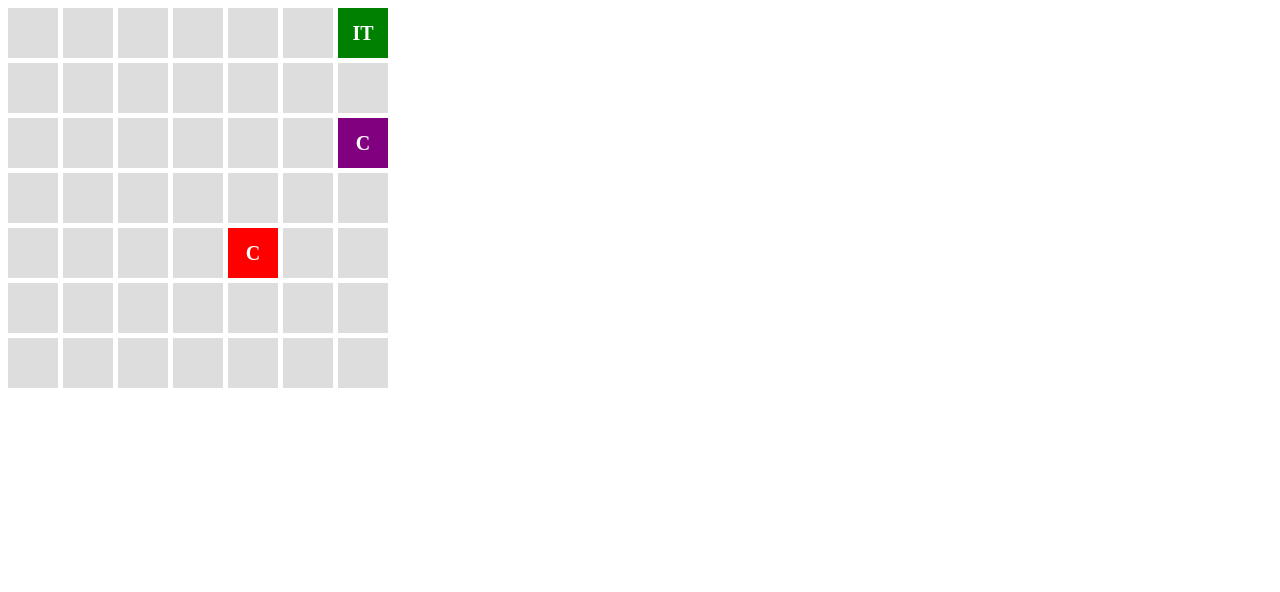
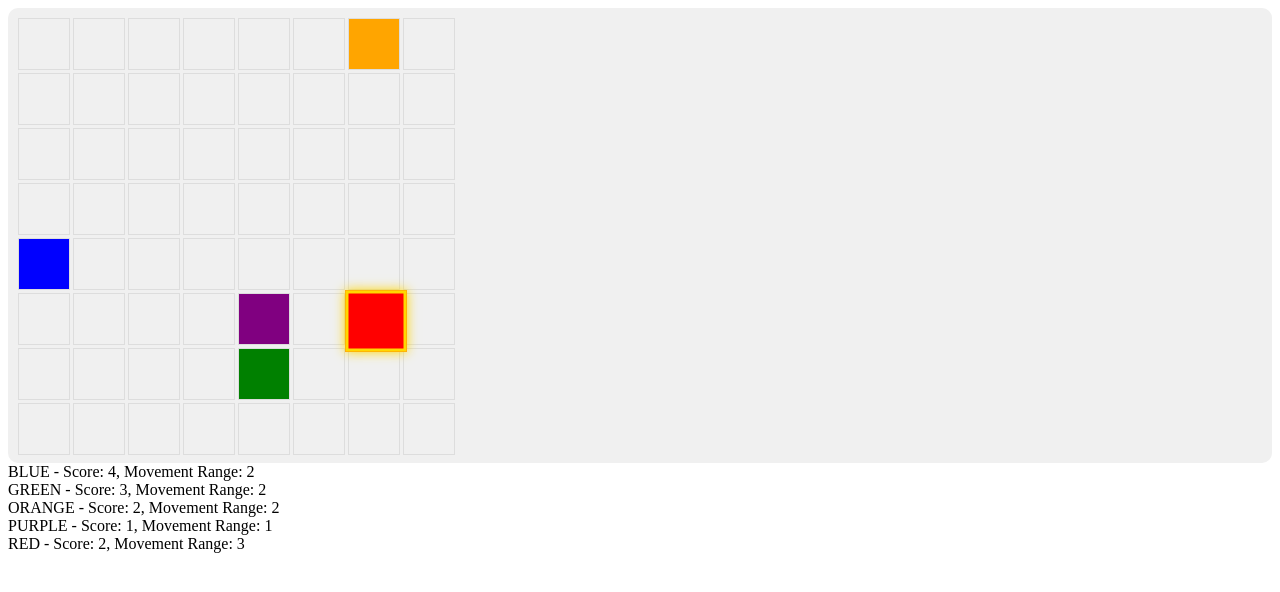
Before and after one commit to Broodercode/AIchase, a plain HTML site: page index.html in a window 1280 px wide. Drawn offline with Linux system fonts and the light colour scheme.

Commit message:
score and movement alterable

```diff
--- a/index.html
+++ b/index.html
@@ -8,6 +8,14 @@
 </head>
 <body>
     <div id="grid"></div>
+    <div id="scores">
+        <div id="blue-score">BLUE - Score: 0, Move Distance: 2</div>
+        <div id="green-score">GREEN - Score: 0, Move Distance: 1</div>
+        <div id="orange-score">ORANGE - Score: 0, Move Distance: 1</div>
+        <div id="purple-score">PURPLE - Score: 0, Move Distance: 1</div>
+        <div id="red-score">RED - Score: 0, Move Distance: 3</div>
+    </div>
+
     <script src="script.js"></script>
 </body>
 </html>
--- a/script.js
+++ b/script.js
@@ -1,20 +1,29 @@
+
 document.addEventListener("DOMContentLoaded", function () {
-    const grid = document.getElementById('grid');
-    let s1Cell = [0, 0]; // Starting position of S1
-    let s2Cell = [6, 6]; // Starting position of S2
-    let s3Cell = [1, 1]; // Starting position of S3
-    let s4Cell = [5, 5]; // Starting position of S4
-    let dCell = [3, 3]; // Starting position of D
-    let obstacleCell = [6, 3]; // Starting position of the obstacle
-    let movingUp = true; // Direction of movement for the obstacle
-    let s1MoveDistance = 1; // Movement distance for S1
-    let s2MoveDistance = 1; // Movement distance for S2
-    let dMoveDistance = 2; // Movement distance for D
-    let gameActive = true; // Tracks if the game is active
+        const grid = document.getElementById('grid');
+        const GRID_ROWS = 8; // Adjust the number of rows here
+        const GRID_COLS = 8; // Adjust the number of columns here
+
+        // Dynamically set the grid layout based on the constants
+        grid.style.gridTemplateRows = `repeat(${GRID_ROWS}, 50px)`;
+        grid.style.gridTemplateColumns = `repeat(${GRID_COLS}, 50px)`;
+
+        let entities = [
+            { cell: [0, 0], isIt: false, moveDistance: 2, name: 'blue', score: 0 },
+            { cell: [6, 6], isIt: false, moveDistance: 2, name: 'green', score: 0 },
+            { cell: [1, 1], isIt: false, moveDistance: 2, name: 'orange', score: 0 },
+            { cell: [5, 5], isIt: false, moveDistance: 1, name: 'purple', score: 0 },
+            { cell: [3, 3], isIt: true, moveDistance: 3, name: 'red', score: 0 }
+        ];
+
+    let obstacleCell = [6, 3];
+    let movingUp = true;
+    let gameActive = true;
+    let transferCounter = 0;
 
     // Initialize the grid
-    for (let i = 0; i < 7; i++) {
-        for (let j = 0; j < 7; j++) {
+    for (let i = 0; i < GRID_ROWS; i++) {
+        for (let j = 0; j < GRID_COLS; j++) {
             const cell = document.createElement('div');
             cell.classList.add('cell');
             cell.dataset.row = i;
@@ -23,259 +32,200 @@ document.addEventListener("DOMContentLoaded", function () {
         }
     }
 
-    updateObstacle(); // Initialize the obstacle's position
-    updateCells();
-    gameLoop();
+
 
     function gameLoop() {
         if (!gameActive) return;
 
-        const initialDPosition = [...dCell];
+        entities.forEach(entity => {
+            moveEntity(entity);
+            checkForCapture(entity);
+        });
+
         updateObstacle();
+        updateCells();
+        setTimeout(gameLoop, 300);
+    }
+    function moveEntity(entity) {
+        if (entity.isIt) {
+            // "IT" entity takes two consecutive moves
+            for (let i = 0; i < entity.moveDistance; i++) {
+                makeItMove(entity);
+            }
+        } else {
+            // Non-"IT" entities move towards the "IT" entity
+            for (let i = 0; i < entity.moveDistance; i++) {
+                moveToCaptureIt(entity);
+            }
 
-        moveS1AndCheck();
-        setTimeout(() => {
-            moveS2AndCheck();
-            setTimeout(() => {
-                moveS3AndCheck();
-                setTimeout(() => {
-                    moveS4AndCheck();
-                    setTimeout(() => {
-                        moveD();
-                        setTimeout(() => {
-                            moveD(initialDPosition);
-                            setTimeout(gameLoop, 400);
-                        }, 200);
-                    }, 200);
-                }, 200);
-            }, 200);
-        }, 200);
+        }
+    }
+
+    function makeItMove(entity) {
+        let potentialMoves = [
+            [entity.cell[0] + 1, entity.cell[1]],
+            [entity.cell[0] - 1, entity.cell[1]],
+            [entity.cell[0], entity.cell[1] + 1],
+            [entity.cell[0], entity.cell[1] - 1]
+        ];
+
+        // Filter out invalid moves
+        potentialMoves = potentialMoves.filter(move => isValidMove(move, entity));
+
+        // If there are no valid moves, the "IT" entity is stuck and doesn't move
+        if (potentialMoves.length === 0) return;
+
+        // Choose the move that maximizes the distance from the closest non-"IT" entity
+        let farthestMove = entity.cell;
+        let maxDistance = -Infinity;
+
+        potentialMoves.forEach(move => {
+            let minDistanceToNonIt = Math.min(...entities.filter(e => !e.isIt).map(e => calculateDistance(move, e.cell)));
+            if (minDistanceToNonIt > maxDistance) {
+                maxDistance = minDistanceToNonIt;
+                farthestMove = move;
+            }
+        });
+
+        entity.cell = farthestMove;
+    }
+
+    function moveToCaptureIt(entity) {
+        let itEntity = entities.find(e => e.isIt);
+        let potentialMoves = [
+            [entity.cell[0] + 1, entity.cell[1]],
+            [entity.cell[0] - 1, entity.cell[1]],
+            [entity.cell[0], entity.cell[1] + 1],
+            [entity.cell[0], entity.cell[1] - 1]
+        ];
+
+        // Filter out invalid moves
+        potentialMoves = potentialMoves.filter(move => isValidMove(move, entity));
+
+        // Choose the move that gets closest to the "IT" entity
+        let closestMove = entity.cell;
+        let minDistance = calculateDistance(entity.cell, itEntity.cell);
+
+        potentialMoves.forEach(move => {
+            let distance = calculateDistance(move, itEntity.cell);
+            if (distance < minDistance) {
+                minDistance = distance;
+                closestMove = move;
+            }
+        });
+
+        entity.cell = closestMove;
+    }
+
+
+    function calculateDistance(cell1, cell2) {
+        return Math.abs(cell1[0] - cell2[0]) + Math.abs(cell1[1] - cell2[1]);
     }
 
 
 
-    function updateCells() {
-        const cells = document.querySelectorAll('.cell');
-        cells.forEach(cell => {
-            cell.classList.remove('s1', 's2', 's3', 's4', 'd', 'obstacle');
-            cell.textContent = ''; // Clear previous numbers
+    function checkForCapture(entity) {
+        if (entity.isIt) return;
 
-            const row = parseInt(cell.dataset.row, 10);
-            const col = parseInt(cell.dataset.col, 10);
-
-            if (isObstacleCell(row, col)) {
-                cell.classList.add('obstacle');
-            } else {
-                setCellBasedOnPosition(row, col, cell);
-            }
-        });
-    }
-
-    function setCellBasedOnPosition(row, col, cell) {
-        if (isSameCell([row, col], s1Cell)) {
-            cell.classList.add('s1');
-            cell.textContent = 'C';
-        } else if (isSameCell([row, col], s2Cell)) {
-            cell.classList.add('s2');
-            cell.textContent = 'C';
-        } else if (isSameCell([row, col], s3Cell)) {
-            cell.classList.add('s3');
-            cell.textContent = 'C';
-        } else if (isSameCell([row, col], s4Cell)) {
-            cell.classList.add('s4');
-            cell.textContent = 'C';
-        } else if (isSameCell([row, col], dCell)) {
-            cell.classList.add('d');
-            cell.textContent = 'IT';
-        }
-    }
-
-    function moveS1AndCheck() {
-        moveS1();
-        if (isSameCell(s1Cell, dCell)) {
-            swapRoles(s1Cell, 's1');
-        }
-    }
-
-    function moveS2AndCheck() {
-        moveS2();
-        if (isSameCell(s2Cell, dCell)) {
-            swapRoles(s2Cell, 's2');
-        }
-    }
-
-    function moveS3AndCheck() {
-        moveS3();
-        if (isSameCell(s3Cell, dCell)) {
-            swapRoles(s3Cell, 's3');
-        }
-    }
-
-    function moveS4AndCheck() {
-        moveS4();
-        if (isSameCell(s4Cell, dCell)) {
-            swapRoles(s4Cell, 's4');
+        let itEntity = entities.find(e => e.isIt);
+        if (isSameCell(entity.cell, itEntity.cell)) {
+            swapRoles(itEntity.name, entity.name); // Swapping roles and updating score
+            transferItStatus(itEntity, entity);    // Additional logic if needed
         }
     }
 
 
-    function moveS1() {
-        for (let i = 0; i < s1MoveDistance; i++) {
-            s1Cell = moveTowards(s1Cell, dCell);
-        }
-        if (isSameCell(s1Cell, dCell)) {
-            swapRoles(s1Cell, 's1');
-        }
-        updateCells();
-    }
+function transferItStatus(fromEntity, toEntity) {
+    // Transfer 'isIt' status and movement distance
+    fromEntity.isIt = false;
+    toEntity.isIt = true;
+    let tempMoveDistance = fromEntity.moveDistance;
+    fromEntity.moveDistance = toEntity.moveDistance;
+    toEntity.moveDistance = tempMoveDistance;
 
-    function moveS2() {
-        for (let i = 0; i < s2MoveDistance; i++) {
-            s2Cell = moveTowards(s2Cell, dCell);
-        }
-        if (isSameCell(s2Cell, dCell)) {
-            swapRoles(s2Cell, 's2');
-        }
-        updateCells();
-    }
+    // Move the old "IT" to a random open position
+    moveEntityToRandomOpenPosition(fromEntity);
 
+    //increase transfer counter
+    transferCounter++
+    console.log(transferCounter)
+}
+function moveEntityToRandomOpenPosition(entity) {
+    let openPositions = [];
 
-    function moveS3() {
-        for (let i = 0; i < s1MoveDistance; i++) {
-            s3Cell = moveTowards(s3Cell, dCell);
-        }
-        if (isSameCell(s3Cell, dCell)) {
-            swapRoles(s3Cell, 's3');
-        }
-        updateCells();
-    }
-
-    function moveS4() {
-        for (let i = 0; i < s2MoveDistance; i++) {
-            s4Cell = moveTowards(s4Cell, dCell);
-        }
-        if (isSameCell(s4Cell, dCell)) {
-            swapRoles(s4Cell, 's4');
-        }
-        updateCells();
-    }
-
-    function swapRoles(capturingCell, capturingBlock) {
-        let formerDPosition = [...dCell]; // Store former D's (IT's) position
-
-        // The capturing block becomes the new IT
-        dCell = [...capturingCell];
-
-        // Move the former IT (D) to a random empty cell
-        let randomEmptyCell = getRandomEmptyCell();
-
-        // Update positions of all single movers
-        if (capturingBlock !== 's1') {
-            s1Cell = (capturingBlock === 's2') ? formerDPosition : randomEmptyCell;
-        }
-        if (capturingBlock !== 's2') {
-            s2Cell = (capturingBlock === 's1') ? formerDPosition : randomEmptyCell;
-        }
-        if (capturingBlock !== 's3') {
-            s3Cell = (capturingBlock === 's4') ? formerDPosition : randomEmptyCell;
-        }
-        if (capturingBlock !== 's4') {
-            s4Cell = (capturingBlock === 's3') ? formerDPosition : randomEmptyCell;
-        }
-
-        // Update classes and labels
-        document.querySelectorAll('.cell').forEach(cell => {
-            cell.className = 'cell'; // Reset all classes
-            const row = parseInt(cell.dataset.row, 10);
-            const col = parseInt(cell.dataset.col, 10);
-            setCellBasedOnPosition(row, col, cell);
-        });
-    }
-
-
-
-
-    function getRandomEmptyCell() {
-        let emptyCells = [];
-        for (let row = 0; row < 7; row++) {
-            for (let col = 0; col < 7; col++) {
-                if (!isSameCell([row, col], s1Cell) && !isSameCell([row, col], s2Cell) && !isSameCell([row, col], dCell) && !isObstacleCell(row, col)) {
-                    emptyCells.push([row, col]);
-                }
+    // Find all open positions on the grid
+    for (let i = 0; i < 7; i++) {
+        for (let j = 0; j < 7; j++) {
+            let position = [i, j];
+            if (isPositionOpen(position)) {
+                openPositions.push(position);
             }
-        }
-        return emptyCells[Math.floor(Math.random() * emptyCells.length)];
-    }
-
-    function moveD(avoidCell) {
-        let previousPosition = [...dCell];
-
-        for (let i = 0; i < dMoveDistance; i++) {
-            let potentialPosition = moveAwayFrom(dCell, avoidCell, s1Cell, s2Cell);
-
-            if (!isSameCell(potentialPosition, previousPosition) && !isOccupied(potentialPosition)) {
-                dCell = potentialPosition;
-                previousPosition = [...dCell];
-            } else {
-                // If the potential position is not valid, try a different direction
-                potentialPosition = moveAwayFrom(dCell, previousPosition, s1Cell, s2Cell);
-                if (!isOccupied(potentialPosition)) {
-                    dCell = potentialPosition;
-                }
-            }
-
-            updateCells();
         }
     }
 
-    function moveTowards(currentCell, targetCell) {
-        const rowDiff = targetCell[0] - currentCell[0];
-        const colDiff = targetCell[1] - currentCell[1];
+    // Choose a random open position
+    if (openPositions.length > 0) {
+        let randomPosition = openPositions[Math.floor(Math.random() * openPositions.length)];
+        entity.cell = randomPosition;
+    }
+}
+function swapRoles(currentIt, newIt) {
+    entities.forEach(entity => {
+        if (entity.name === currentIt) {
+            entity.isIt = false;
+        }
+        if (entity.name === newIt) {
+            entity.isIt = true;
+            entity.score += 1; // Increment score for the entity that becomes 'it'
+        }
+    });
 
-        let nextRow = currentCell[0] + Math.sign(rowDiff);
-        let nextCol = currentCell[1] + Math.sign(colDiff);
-
-        nextRow = Math.max(0, Math.min(6, nextRow));
-        nextCol = Math.max(0, Math.min(6, nextCol));
-
-        // Check if the next position is occupied by another single-mover or the obstacle
-        if (isValidMove([nextRow, nextCol]) && !isOccupiedBySingleMover([nextRow, nextCol], currentCell)) {
-            return [nextRow, nextCol];
+    updateScoreDisplay(); // Update the score display
+}
+function updateScoreDisplay() {
+    entities.forEach(entity => {
+        let scoreElement = document.getElementById(entity.name + '-score');
+        if (scoreElement) {
+            scoreElement.textContent = `${entity.name.toUpperCase()} - Score: ${entity.score}, Movement Range: ${entity.moveDistance}`;
         }
-        return currentCell; // Stay in place if the next position is occupied
-    }
-
-    function isOccupiedBySingleMover(cell, excludingCell) {
-        const otherCells = [s1Cell, s2Cell, s3Cell, s4Cell].filter(c => !isSameCell(c, excludingCell));
-        return otherCells.some(c => isSameCell(c, cell));
-    }
+    });
+}
 
 
-
-    function moveAwayFrom(currentCell, avoidCell, ...otherCells) {
-        const potentialMoves = [
-            [currentCell[0] + 1, currentCell[1]],
-            [currentCell[0] - 1, currentCell[1]],
-            [currentCell[0], currentCell[1] + 1],
-            [currentCell[0], currentCell[1] - 1]
-        ].filter(move => isValidMove(move) && (avoidCell == null || !isSameCell(move, avoidCell)));
-
-        let bestMove = currentCell;
-        let maxDistance = -Infinity;
-        potentialMoves.forEach(move => {
-            if (!isOccupied(move)) {
-                const totalDistance = otherCells.reduce((sum, cell) => sum + calculateDistance(move, cell), 0);
-                if (totalDistance > maxDistance) {
-                    maxDistance = totalDistance;
-                    bestMove = move;
+function isPositionOpen(position) {
+    for (let entity of entities) {
+        if (isSameCell(entity.cell, position)) {
+            return false;
+        }
+    }
+    return true;
+}
+function updateCells() {
+    const cells = document.querySelectorAll('.cell');
+    cells.forEach(cell => {
+        cell.classList.remove('blue', 'green', 'orange', 'purple', 'red', 'it');
+        entities.forEach(entity => {
+            if (isSameCell([parseInt(cell.dataset.row), parseInt(cell.dataset.col)], entity.cell)) {
+                cell.classList.add(entity.name);
+                if (entity.isIt) {
+                    cell.classList.add('it');
                 }
             }
         });
+    });
 
-        return bestMove;
+    // Update the score display after updating cells
+    updateScoreDisplay();
+}
+
+
+    function getEntityClass(entity) {
+        // Utilize the 'name' property of the entity for the class
+        return entity.name;
     }
-    function isOccupied(cell) {
-        return isSameCell(cell, s1Cell) || isSameCell(cell, s2Cell) || isSameCell(cell, dCell) || isObstacleCell(cell[0], cell[1]);
+
+    function isSameCell(cell1, cell2) {
+        return cell1[0] === cell2[0] && cell1[1] === cell2[1];
     }
 
     function updateObstacle() {
@@ -283,21 +233,37 @@ document.addEventListener("DOMContentLoaded", function () {
         if (obstacleCell[0] === 6) movingUp = true;
 
         obstacleCell[0] += movingUp ? -1 : 1;
+        // Ensure the obstacle doesn't go out of bounds
+        obstacleCell[0] = Math.max(0, Math.min(obstacleCell[0], 6));
     }
+
+    function isValidMove(move, entity) {
+        // Check grid boundaries and obstacles
+        if (move[0] < 0 || move[0] >= 7 || move[1] < 0 || move[1] >= 7 || isObstacleCell(move[0], move[1])) {
+            return false;
+        }
+
+        // Check collision with other entities
+        for (let other of entities) {
+            if (other !== entity && isSameCell(move, other.cell)) {
+                // Allow moving into the cell if the other entity is "IT" and the current entity is not
+                if (other.isIt && !entity.isIt) {
+                    return true;
+                }
+                return false;
+            }
+        }
+
+        return true;
+    }
+
+
 
     function isObstacleCell(row, col) {
         return row === obstacleCell[0] && col === obstacleCell[1];
     }
 
-    function calculateDistance(cell1, cell2) {
-        return Math.pow(cell1[0] - cell2[0], 2) + Math.pow(cell1[1] - cell2[1], 2);
-    }
-
-    function isValidMove(move) {
-        return move[0] >= 0 && move[0] < 7 && move[1] >= 0 && move[1] < 7 && !isObstacleCell(move[0], move[1]);
-    }
-
-    function isSameCell(cell1, cell2) {
-        return cell1 && cell2 && cell1[0] === cell2[0] && cell1[1] === cell2[1];
-    }
+    updateObstacle(); // Initialize the obstacle's position
+    updateCells();    // Update cells initially
+    gameLoop();       // Start the game loop
 });
--- a/style.css
+++ b/style.css
@@ -1,62 +1,42 @@
+/* General styles for the grid and cells */
 #grid {
     display: grid;
-    grid-template-columns: repeat(7, 50px);
-    grid-template-rows: repeat(7, 50px);
+    grid-template-columns: repeat(7, 50px); /* Adjust size as needed */
+    grid-template-rows: repeat(7, 50px); /* Adjust size as needed */
     gap: 5px;
+    background-color: #f0f0f0; /* Light gray background for the grid */
+    padding: 10px; /* Add some padding around the grid */
+    border-radius: 10px; /* Rounded corners for the grid */
 }
 
 .cell {
-    width: 50px;
-    height: 50px;
-    background-color: #ddd;
+    width: 50px; /* Adjust size as needed */
+    height: 50px; /* Adjust size as needed */
+    border: 1px solid #ddd; /* Light border for cells */
     display: flex;
+    justify-content: center;
     align-items: center;
-    justify-content: center;
-    cursor: pointer;
-    position: relative;
-    text-align: center;
-    font-size: 20px;
     font-weight: bold;
     color: white;
-}
-.player {
-    background-color: blue;
+    transition: transform 0.1s; /* Smooth transition for highlighting */
 }
 
-.enemy {
-    background-color: red;
-    transition: all 0.5s ease-in-out;
+/* Styles for each type of box */
+.blue { background-color: blue; }
+.green { background-color: green; }
+.orange { background-color: orange; }
+.purple { background-color: purple; }
+.red { background-color: red; }
+
+.s1, .s2, .s3, .s4, .d {
+    border-radius: 5px; /* Rounded corners for boxes */
+    box-shadow: 0 0 5px rgba(0,0,0,0.2); /* Subtle shadow for depth */
 }
 
-.cell::after {
-    content: attr(data-number); /* Display the number */
-    position: absolute;
-    top: 50%;
-    left: 50%;
-    transform: translate(-50%, -50%);
-    font-size: 20px;
-    color: white;
+/* Special style for the "IT" box */
+.it {
+    border: 3px solid gold; /* Bold gold border */
+    transform: scale(1.1); /* Slightly larger size */
+    box-shadow: 0 0 10px gold; /* Glowing effect */
+    z-index: 1; /* Ensure it's above other elements */
 }
-.s1 {
-    background-color: red;
-}
-
-.s2 {
-    background-color: blue;
-}
-.s3 {
-    background-color: purple;
-}
-
-.s4 {
-    background-color: orange;
-}
-
-
-.d {
-    background-color: green;
-}
-.cell.wall {
-    background-color: rgb(0, 0, 0); /* Or any color you prefer */
-    /* Additional styles if needed */
-}
```
